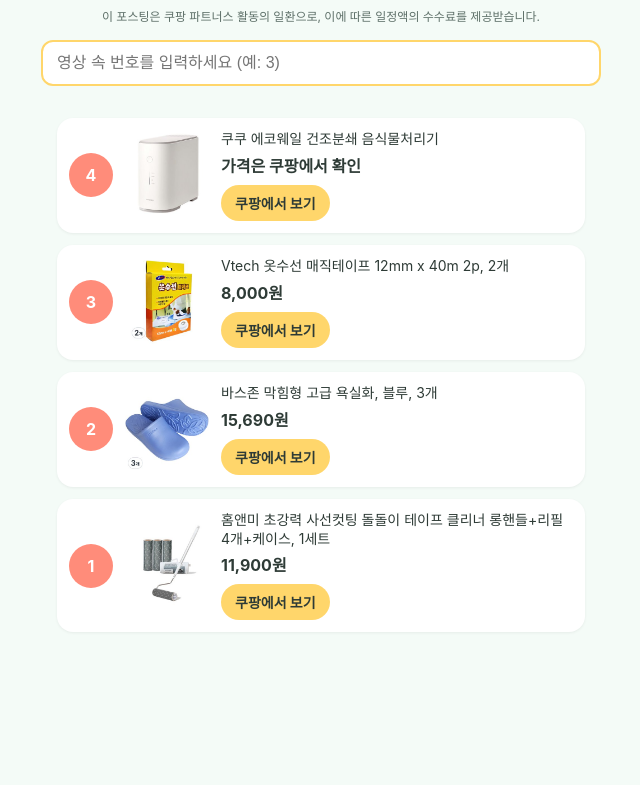
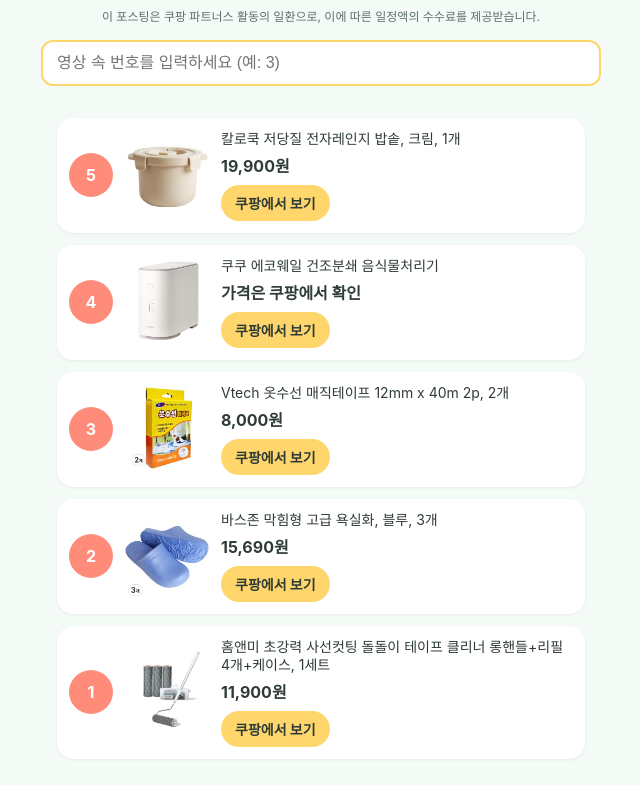
Before and after one commit to salkkamalkka/salkkamalkka.github.io, a plain HTML site: page index.html in a window 1280 px wide. Shown: the part 71-856 px from the top of the page, without its empty margins (319-959 px from the left). Before the commit the page ends 800 px from the top, so only its background shows below. Drawn offline with Linux system fonts and the light colour scheme.

Commit message:
상품 모음 갱신

```diff
--- a/index.html
+++ b/index.html
@@ -35,6 +35,15 @@
          onkeydown="if(event.key==='Enter'){location.hash=this.value.trim()}">
 </header>
 <main>
+<article class="item" id="5">
+  <div class="no">5</div>
+  <img src="img/005.jpg" alt="" loading="lazy">
+  <div class="info">
+    <div class="name">칼로쿡 저당질 전자레인지 밥솥, 크림, 1개</div>
+    <div class="price">19,900원</div>
+    <a class="buy" href="https://link.coupang.com/a/hWgzdgwNpY" rel="sponsored nofollow noopener" target="_blank">쿠팡에서 보기</a>
+  </div>
+</article>
 <article class="item" id="4">
   <div class="no">4</div>
   <img src="img/004.jpg" alt="" loading="lazy">
```
Also changed, not shown: img/005.jpg (added).
